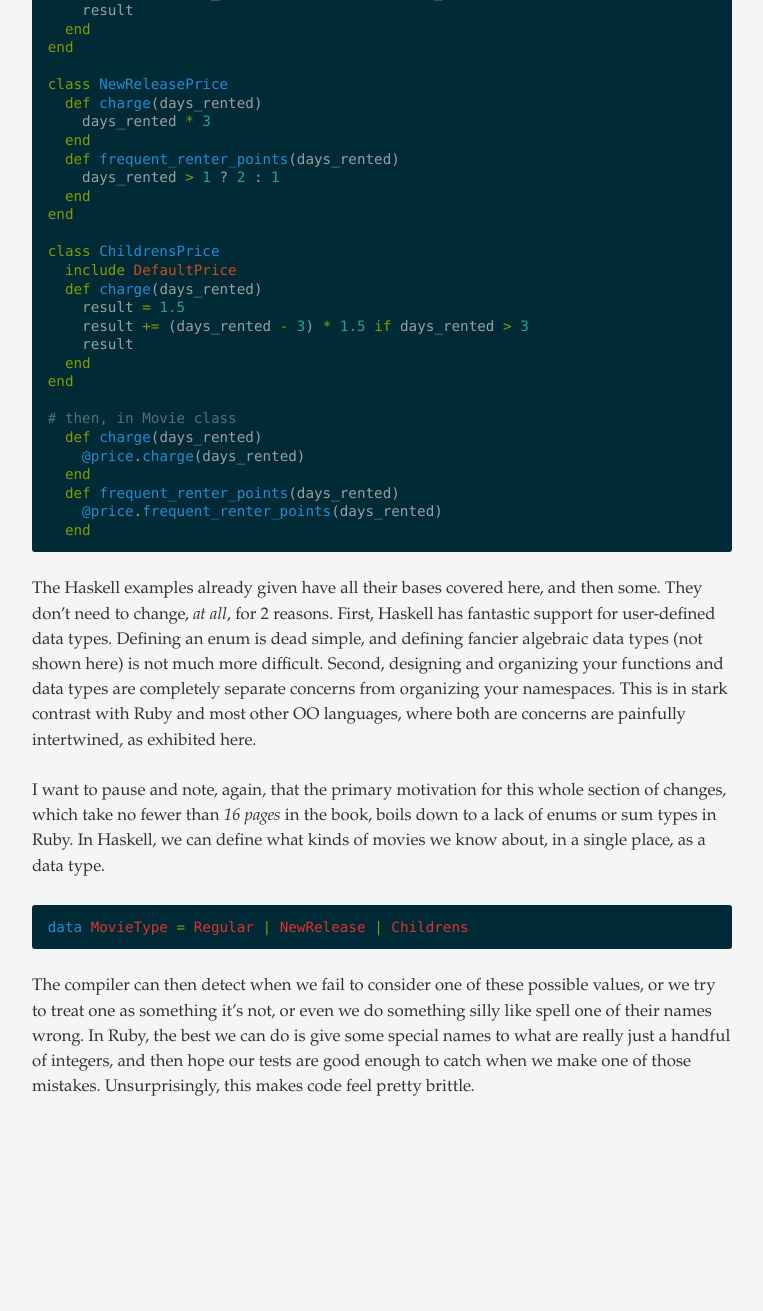
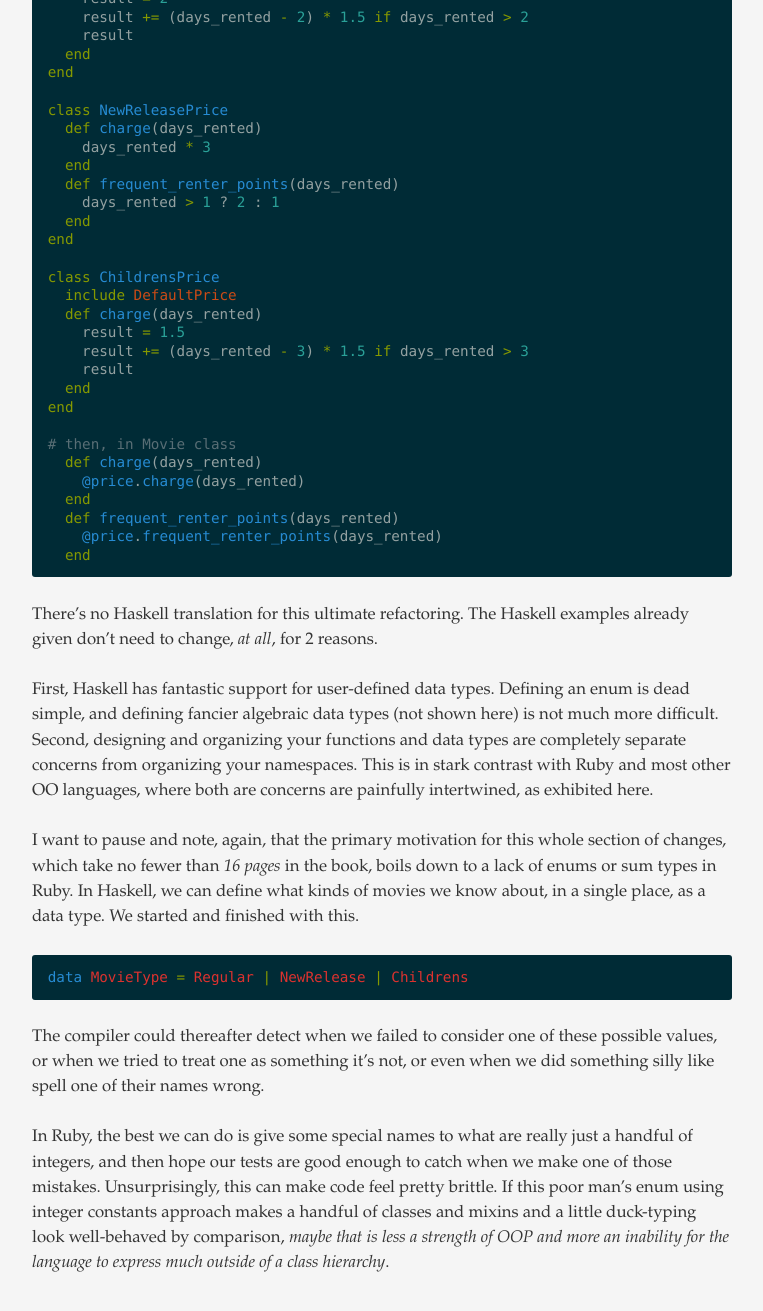
Before and after one commit to ryanartecona/ryanartecona.github.io, a Jekyll site: the page built from _posts/2015-05-21-refactoring-in-ruby-in-haskell.md, in a window 1280 px wide and 1400 px high, scrolled down 10255 px. Shown: the top 1311 px of the window, without its empty margins (258-1021 px from the left). Built offline with Jekyll 4.4.1, drawn with Linux system fonts in a browser that asks for light colours; Markdown is read by kramdown in place of the engine named in the settings; before the commit the page ends 11479 px from its top, so only the background shows below that; some of the changed text lies outside the part shown.

Commit message:
some tweaks and a conclusion for the refactoring post

````diff
--- a/_posts/2015-05-21-refactoring-in-ruby-in-haskell.md
+++ b/_posts/2015-05-21-refactoring-in-ruby-in-haskell.md
@@ -429,12 +430,16 @@ end
   end
 ```
 
-The Haskell examples already given have all their bases covered here, and then some. They don't need to change, *at all*, for 2 reasons. First, Haskell has fantastic support for user-defined data types. Defining an enum is dead simple, and defining fancier algebraic data types (not shown here) is not much more difficult. Second, designing and organizing your functions and data types are completely separate concerns from organizing your namespaces. This is in stark contrast with Ruby and most other OO languages, where both are concerns are painfully intertwined, as exhibited here.
+There's no Haskell translation for this ultimate refactoring. The Haskell examples already given don't need to change, *at all*, for 2 reasons.
 
-I want to pause and note, again, that the primary motivation for this whole section of changes, which take no fewer than *16 pages* in the book, boils down to a lack of enums or sum types in Ruby. In Haskell, we can define what kinds of movies we know about, in a single place, as a data type.
+First, Haskell has fantastic support for user-defined data types. Defining an enum is dead simple, and defining fancier algebraic data types (not shown here) is not much more difficult. Second, designing and organizing your functions and data types are completely separate concerns from organizing your namespaces. This is in stark contrast with Ruby and most other OO languages, where both are concerns are painfully intertwined, as exhibited here.
+
+I want to pause and note, again, that the primary motivation for this whole section of changes, which take no fewer than *16 pages* in the book, boils down to a lack of enums or sum types in Ruby. In Haskell, we can define what kinds of movies we know about, in a single place, as a data type. We started and finished with this.
 
 ``` haskell
 data MovieType = Regular | NewRelease | Childrens
 ```
 
-The compiler can then detect when we fail to consider one of these possible values, or we try to treat one as something it's not, or even we do something silly like spell one of their names wrong. In Ruby, the best we can do is give some special names to what are really just a handful of integers, and then hope our tests are good enough to catch when we make one of those mistakes. Unsurprisingly, this makes code feel pretty brittle.
+The compiler could thereafter detect when we failed to consider one of these possible values, or when we tried to treat one as something it's not, or even when we did something silly like spell one of their names wrong.
+
+In Ruby, the best we can do is give some special names to what are really just a handful of integers, and then hope our tests are good enough to catch when we make one of those mistakes. Unsurprisingly, this can make code feel pretty brittle. If this poor man's enum using integer constants approach makes a handful of classes and mixins and a little duck-typing look well-behaved by comparison, *maybe that is less a strength of OOP and more an inability for the language to express much outside of a class hierarchy*.
````
Also changed, not shown: other parts of _posts/2015-05-21-refactoring-in-ruby-in-haskell.md (+2 -1 lines), 1 other file.
